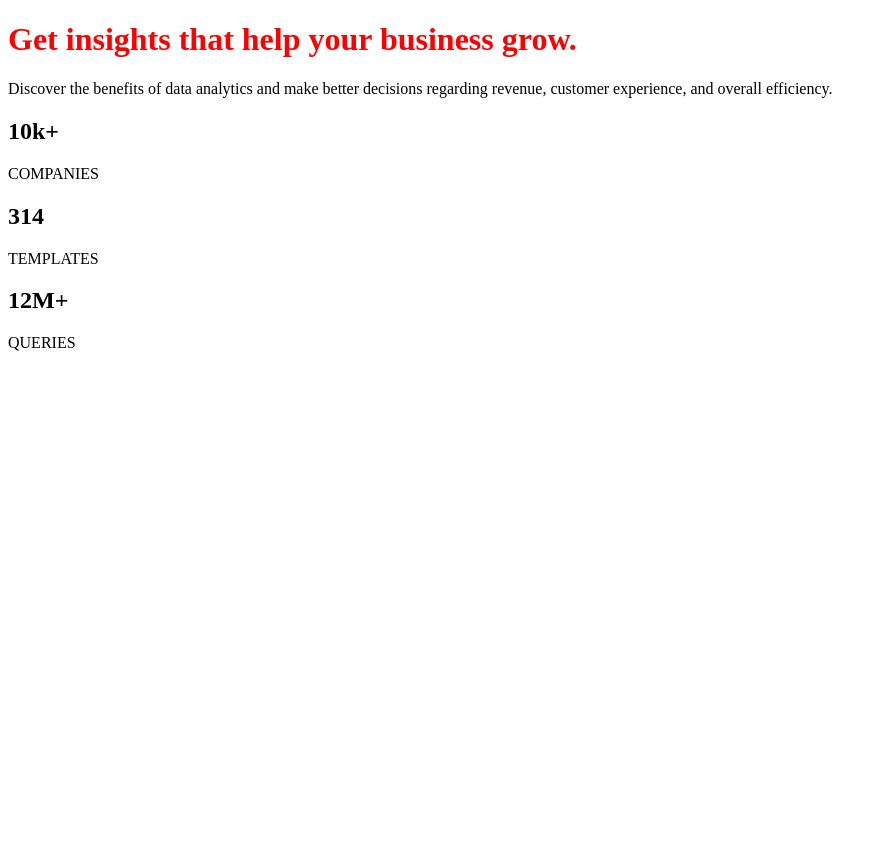
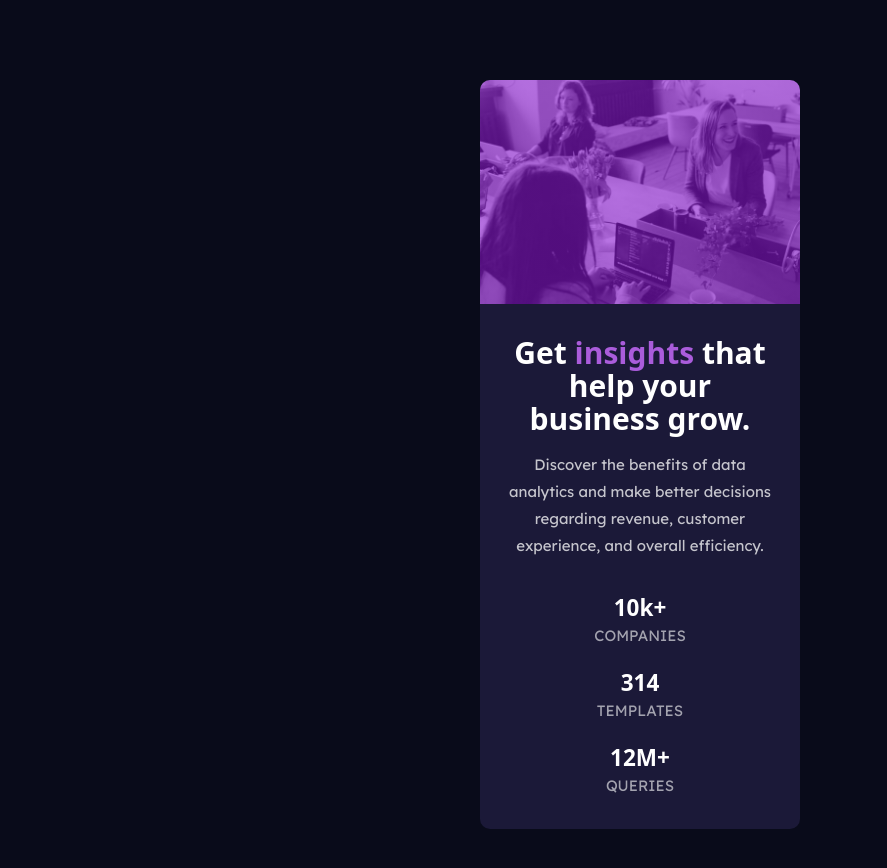
Before and after one commit to Boris74000/Frontend-Mentor---Stats-Preview-Card-Component, a website: page index.html in a window 1280 px wide. Shown: the whole page, without its empty margins (0-887 px from the left). Before the commit the page ends 800 px from the top, so only its background shows below. Drawn offline with Linux system fonts and the light colour scheme.

Commit message:
Compiled files

```diff
--- a/css/style.css
+++ b/css/style.css
@@ -1,5 +1,97 @@
+@import url("https://fonts.googleapis.com/css2?family=Inter:wght@400;700&family=Lexend+Deca&family=Red+Hat+Display:wght@500;700;900&display=swap");
+*,
+*::before,
+*::after {
+  box-sizing: border-box;
+  /* 1 */
+  min-width: 0;
+  /* 2 */
+}
+
+html {
+  font-size: 100%;
+  -webkit-tap-highlight-color: transparent;
+  /* 1 */
+  -webkit-text-size-adjust: 100%;
+  /* 2 */
+  overflow-wrap: break-word;
+  /* 3 */
+}
+
+body {
+  margin: 0;
+  font-family: system-ui, -apple-system, BlinkMacSystemFont, "Segoe UI", Roboto, Oxygen-Sans, Ubuntu, Cantarell, "Helvetica Neue", sans-serif;
+  font-size: 1rem;
+  line-height: 1.5;
+  background-color: #ffffff;
+  color: #212529;
+}
+
+img {
+  width: 100%;
+}
+
+p, h1 {
+  margin: 0;
+}
+
+a {
+  text-decoration: none;
+}
+
+body {
+  font-size: 15px;
+  background-color: #090b1a;
+  display: flex;
+  justify-content: center;
+}
+
+h2 {
+  color: white;
+  margin-bottom: 0;
+}
+
+p {
+  color: rgba(255, 255, 255, 0.75);
+  font-family: "Lexend Deca", sans-serif;
+}
+
+h2, p, h1 {
+  text-align: center;
+}
+
 h1 {
-  color: red;
+  line-height: 1.1;
+  margin-bottom: 1rem;
+}
+
+.card {
+  background-color: #1b1938;
+  width: 20rem;
+  margin: 5rem 0;
+  border-radius: 10px;
+}
+.card__img {
+  background: linear-gradient(rgba(136, 21, 208, 0.6), rgba(136, 21, 208, 0.6)), url(../images/image-header-mobile.jpg);
+  height: 14rem;
+  background-size: cover;
+  border-radius: 10px 10px 0 0;
+}
+.card > div:nth-child(2) {
+  padding: 2rem 1.5rem;
+}
+.card__title {
+  color: white;
+}
+.card__title span {
+  color: #aa5cdb;
+}
+.card__description {
+  line-height: 1.8;
+  margin-bottom: 2rem;
+}
+.card__stats p {
+  color: rgba(255, 255, 255, 0.6);
 }
 
 /*# sourceMappingURL=style.css.map */
```
Also changed, not shown: 1 other file.
